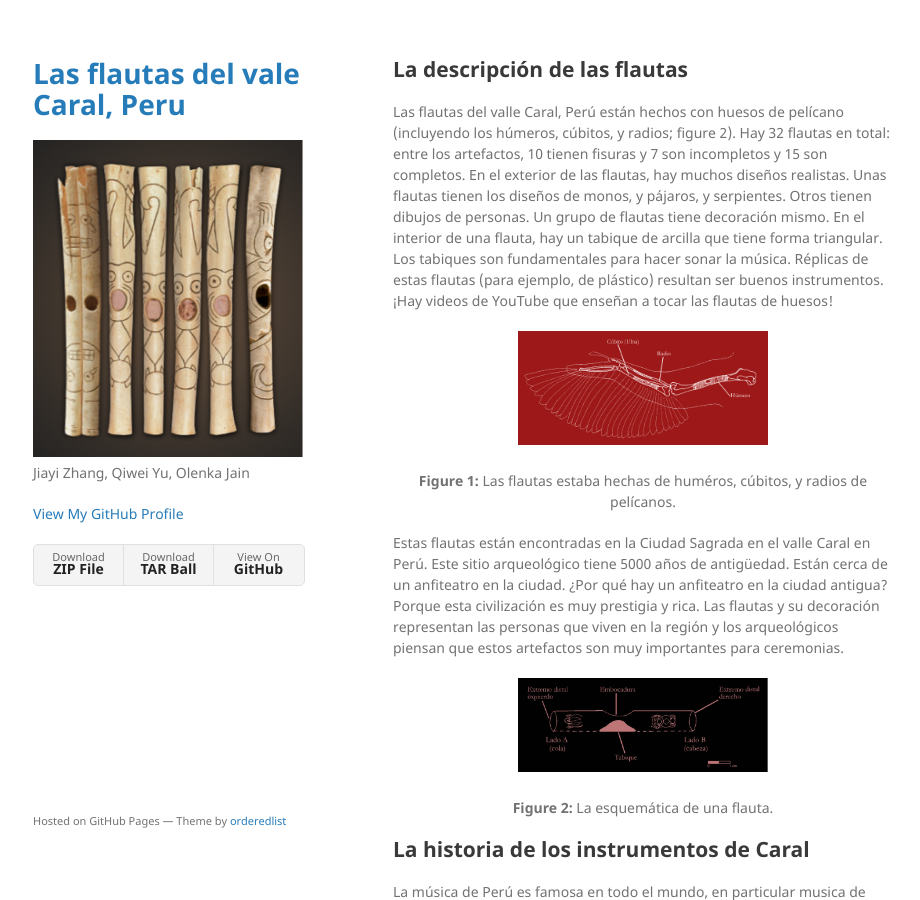
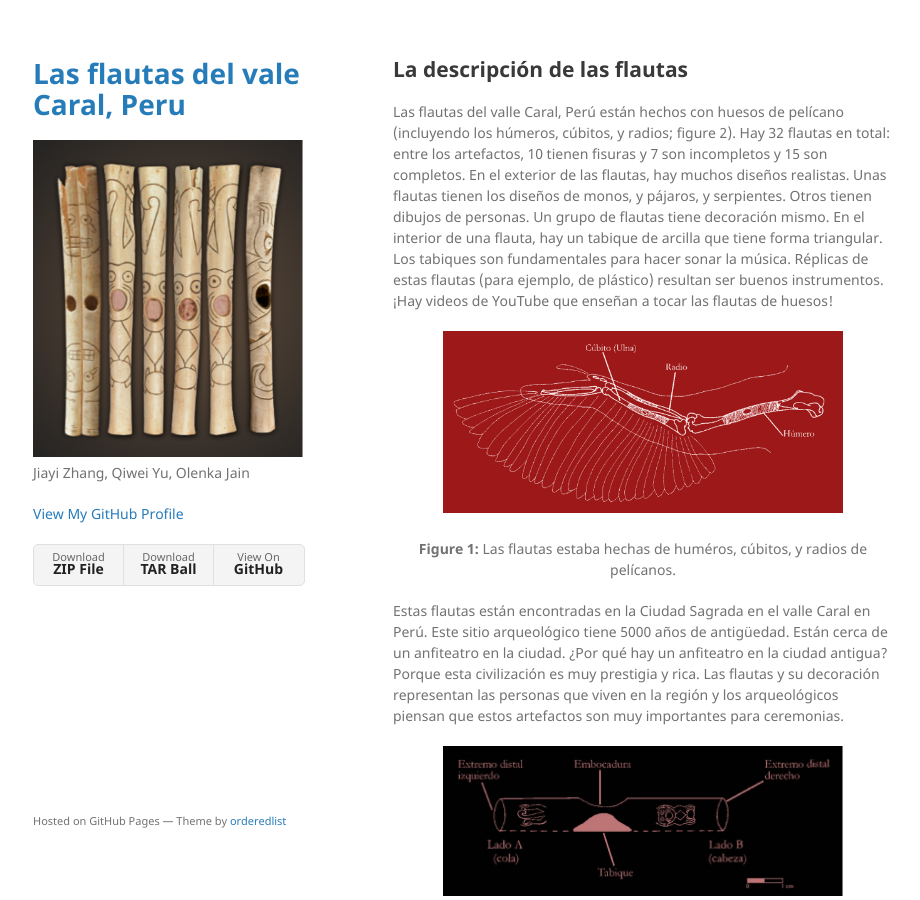
Before and after one commit to flautas/flautas.github.io, a Jekyll site: the page built from index.md, in a window 1280 px wide and 900 px high. Shown: the whole window, without its empty margins (177-1097 px from the left). Built offline with Jekyll 4.4.1, drawn with Linux system fonts in a browser that asks for light colours; our own code applies the rules of GitHub Pages for plain Markdown files.

Commit message:
increase figure size

```diff
--- a/index.md
+++ b/index.md
@@ -7,7 +7,7 @@ layout: default
 Las flautas del valle Caral, Perú están hechos con huesos de pelícano (incluyendo los húmeros, cúbitos, y radios; figure 2). Hay 32 flautas en total: entre los artefactos, 10 tienen fisuras y 7 son incompletos y 15 son completos. En el exterior de las flautas, hay muchos diseños realistas. Unas flautas tienen los diseños de monos, y pájaros, y serpientes. Otros tienen dibujos de personas. Un grupo de flautas tiene decoración mismo. En el interior de una flauta, hay un tabique de arcilla que tiene forma triangular. Los tabiques son fundamentales para hacer sonar la música. Réplicas de estas flautas (para ejemplo, de plástico) resultan ser buenos instrumentos. ¡Hay videos de YouTube que enseñan a tocar las flautas de huesos!
 
  <p align="center">
-  <img src="/assets/img/p2_f2.png" alt="" width="50%">
+  <img src="/assets/img/p2_f2.png" alt="" width="80%">
 </p>
 
 <p align="center"><b>Figure 1:</b> Las flautas estaba hechas de huméros, cúbitos, y radios de pelícanos.</p>
@@ -15,7 +15,7 @@ Las flautas del valle Caral, Perú están hechos con huesos de pelícano (incluy
 Estas flautas están encontradas en la Ciudad Sagrada en el valle Caral en Perú. Este sitio arqueológico tiene 5000 años de antigüedad. Están cerca de un anfiteatro en la ciudad. ¿Por qué hay un anfiteatro en la ciudad antigua? Porque esta civilización es muy prestigia y rica. Las flautas y su decoración representan las personas que viven en la región y los arqueológicos piensan que estos artefactos son muy importantes para ceremonias.
 
 <p align="center">
-  <img src="/assets/img/p2_f3.png" alt="" width="50%">
+  <img src="/assets/img/p2_f3.png" alt="" width="80%">
 </p>
 
 <p align="center"><b>Figure 2:</b> La esquemática de una flauta.</p>
@@ -43,7 +43,7 @@ En resumen, los instrumentos de caral evidencian la complejidad y diversidad de
 <p align="center"><b>Figure 3:</b>  El anfiteatro y un pirámide.</p>
 
 <p align="center">
-  <img src="/assets/img/p3_f1b.png" alt="" width="50%">
+  <img src="/assets/img/p3_f1b.png" alt="" width="90%">
 </p>
 
 <p align="center"><b>Figure 4:</b> Una diagrama esquemático de el Anfiteatro de Caral. </p>
```
